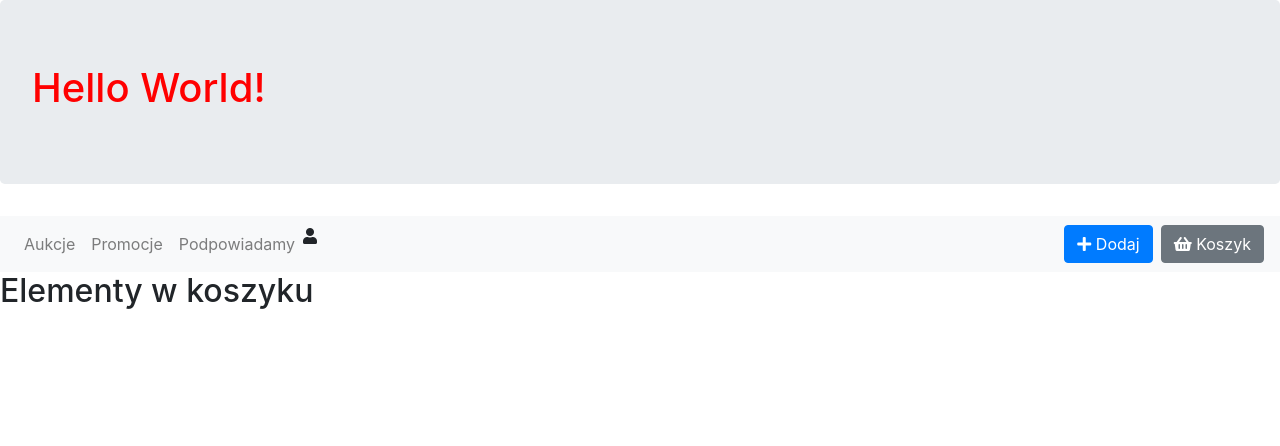
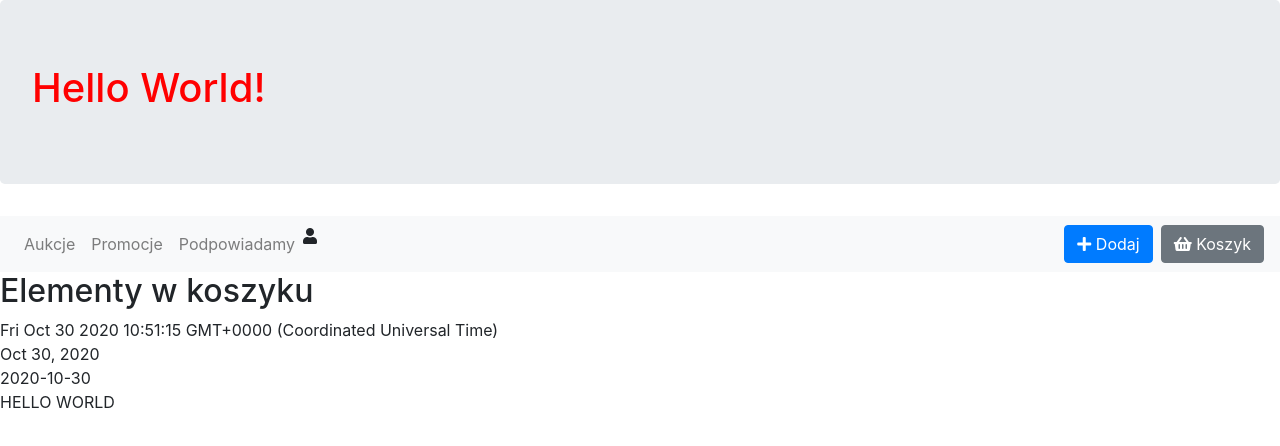
Before and after one commit to Dudexior/auction-portal, an Angular app: page /shopping-cart in a window 1280 px wide. Shown: the top 446 px of the page. Built offline with nearby package versions, Linux system fonts and the light colour scheme.

Commit message:
dodano pipey do shopping-cart

```diff
--- a/src/app/auction/shopping-cart-page/shopping-cart-page.component.html
+++ b/src/app/auction/shopping-cart-page/shopping-cart-page.component.html
@@ -1,6 +1,10 @@
 <h2>Elementy w koszyku</h2>
+<div>{{today}}</div>
+<div>{{today | date}}</div>
+<div>{{today | date:'yyyy-MM-dd'}}</div>
+<div>{{ 'hello world' | uppercase }}</div>
 <ul class="list-group">
   <li class="list-group-item" *ngFor="let item of cartItems">
-    {{item | json}}
+    {{item | json | lowercase}}
   </li>
 </ul>
--- a/src/app/auction/shopping-cart-page/shopping-cart-page.component.ts
+++ b/src/app/auction/shopping-cart-page/shopping-cart-page.component.ts
@@ -10,6 +10,7 @@ import { CartService } from '../cart.service';
 })
 export class ShoppingCartPageComponent implements OnInit {
 
+  today = new Date();
   cartItems: Auction[] = [];
 
   constructor(private cartService: CartService) { }
@@ -17,7 +18,7 @@ export class ShoppingCartPageComponent implements OnInit {
   ngOnInit(): void {
     this.cartService.getItems().subscribe(items => {
       this.cartItems = items;
-    })
+    });
   }
 
 }
```
